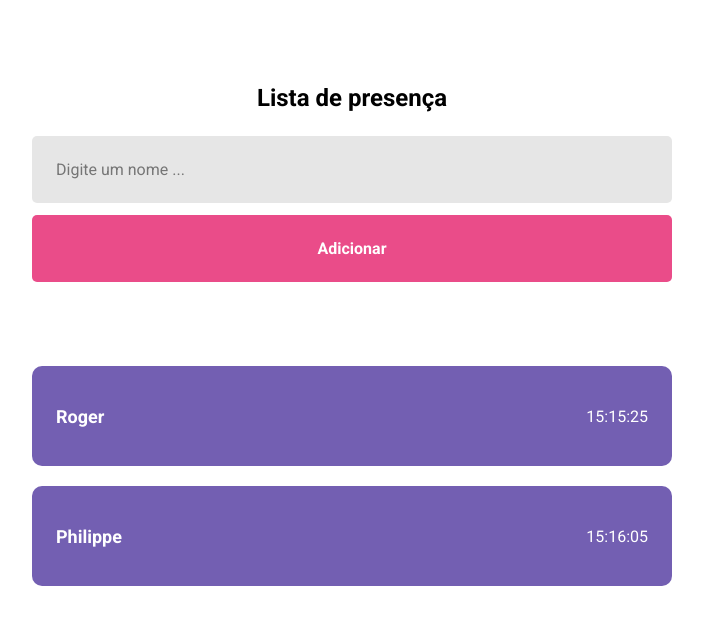
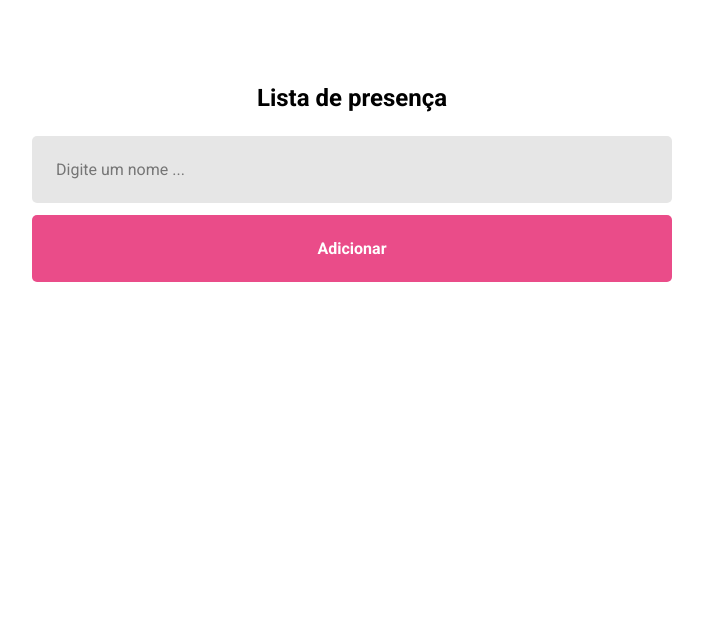
Before and after one commit to rogerdepaulaa/presenceList-react, a React (Vite) app: page / in a window 1280 px wide. Shown: the top 624 px of the page, without its empty margins (288-991 px from the left). Built offline with nearby package versions, Linux system fonts and the light colour scheme.

Commit message:
function home index

```diff
--- a/src/main.jsx
+++ b/src/main.jsx
@@ -2,7 +2,7 @@
 import ReactDOM from 'react-dom/client'
 import './styles/global.css'
 
-import Home from './pages/Home'
+import { Home } from './pages/Home'
 
 ReactDOM.createRoot(document.getElementById('root')).render(
   <React.StrictMode>
--- a/src/pages/Home/index.jsx
+++ b/src/pages/Home/index.jsx
@@ -1,18 +1,41 @@
-import './styles.css';
-import { Card }from '../../components/card';
+import React, { useState } from "react";
+import "./styles.css";
+import { Card } from "../../components/card";
 
-function Home() {
+export function Home() {
+  const [studentName, setStudentName] = useState();
+  const [students, setStudents] = useState([]);
+
+  function handleAddStudent() {
+    const newStudent = {
+      name: studentName,
+      time: new Date().toLocaleTimeString("pt-br", {
+        hour: "2-digit",
+        minute: "2-digit",
+        second: "2-digit",
+      }),
+    };
+
+    setStudents((prevState) => [...prevState, newStudent]);
+  }
+
   return (
-    <div className='container'>
+    <div className="container">
       <h1>Lista de presença</h1>
-      <input type="text" placeholder="Digite um nome ..." required />
-      <button type="button">Adicionar</button>
+      <input
+        type="text"
+        placeholder="Digite um nome ..."
+        required
+        onChange={(e) => setStudentName(e.target.value)}
+      />
 
-      <Card  name="Roger" time="15:15:25"/>
-      <Card  name="Philippe" time="15:16:05"/>
+      <button type="button" onClick={handleAddStudent}>
+        Adicionar
+      </button>
 
-
+      {students.map((student) => (
+        <Card name={student.name} time={student.time} />
+      ))}
     </div>
-  )
+  );
 }
-export default Home;
```
